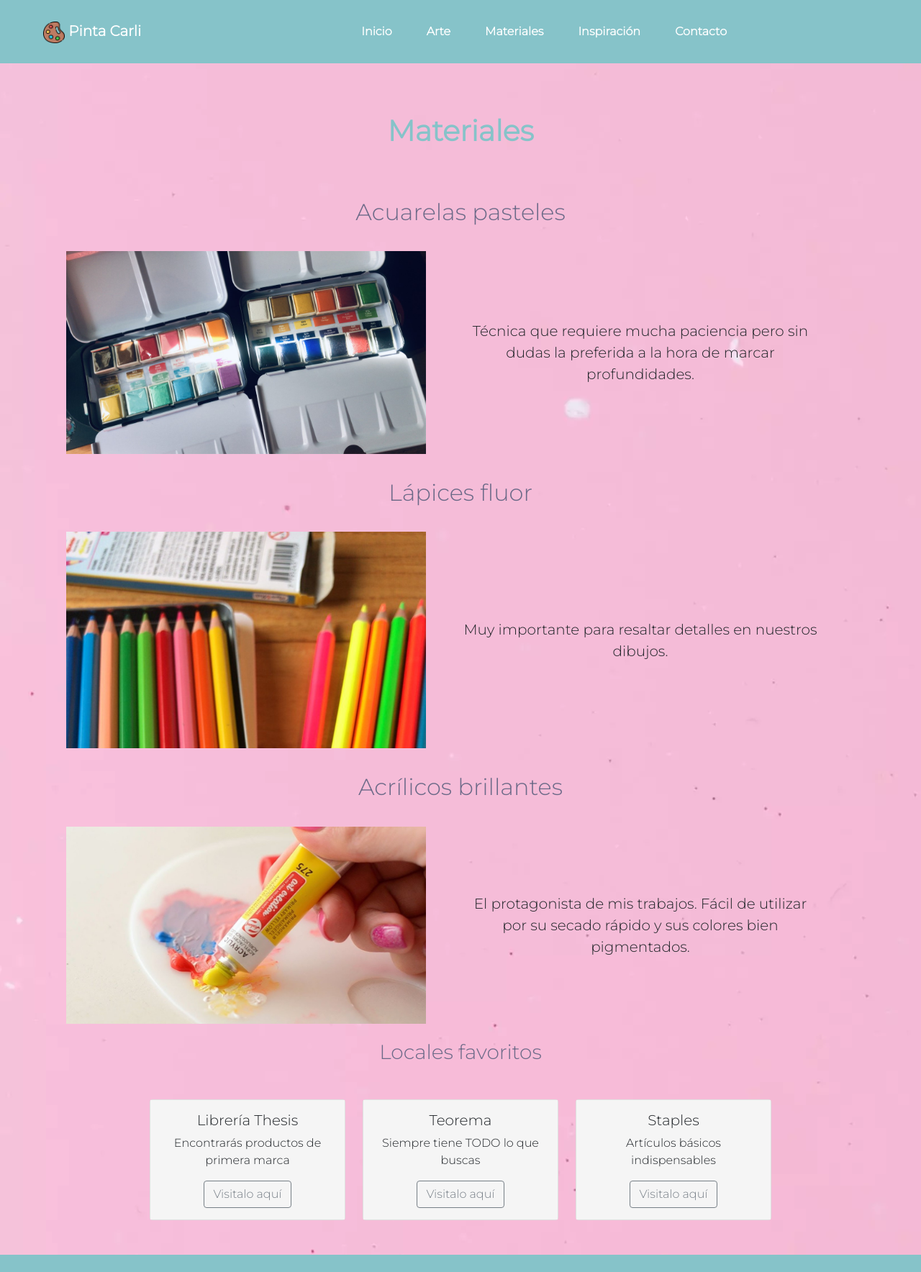
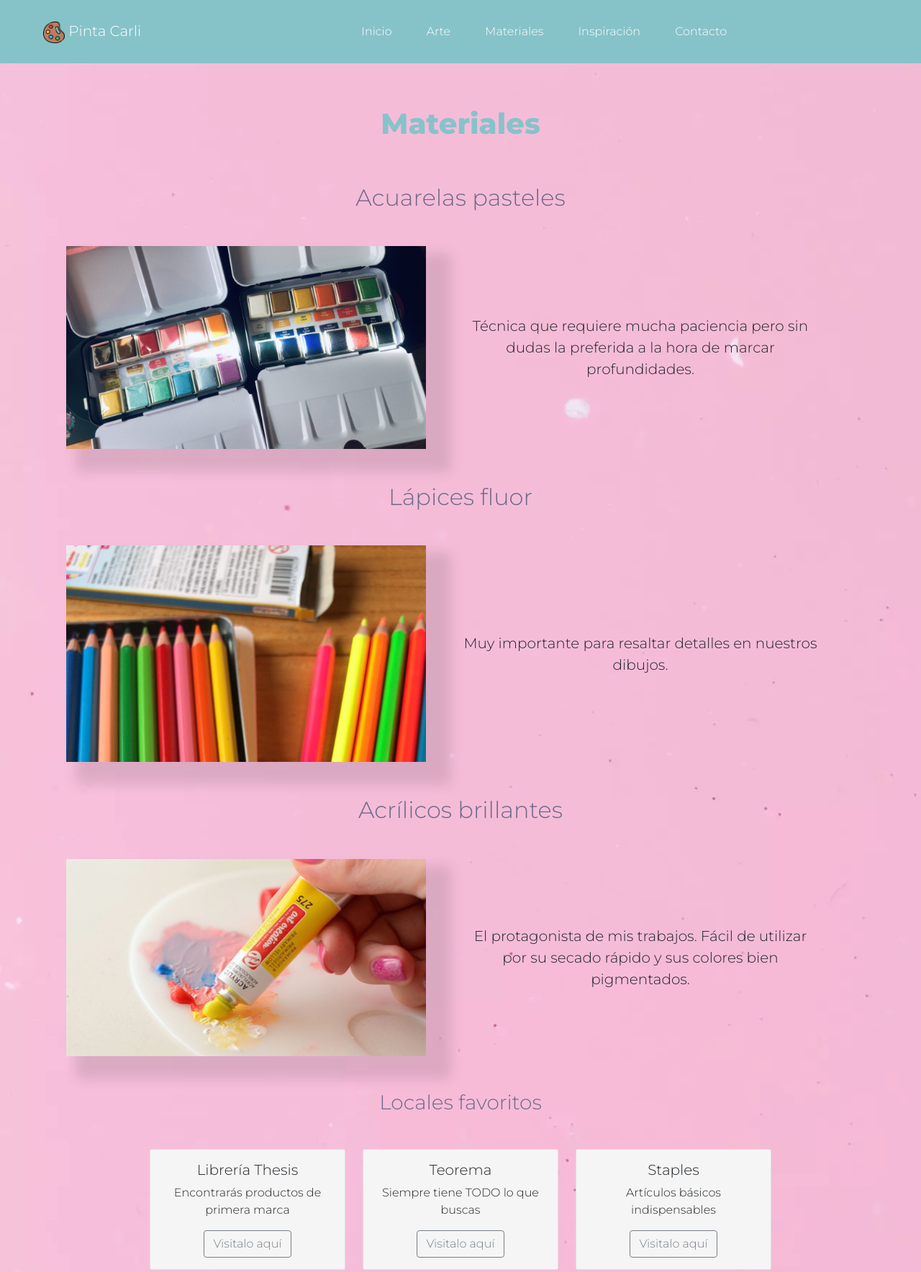
Before and after one commit to Carlapelli/proyecto-pintacarli, a website: page paginas/materiales.html in a window 1280 px wide. Shown: the top 1768 px of the page at 72% size. Drawn offline with nearby package versions, Linux system fonts and the light colour scheme.

Commit message:
correcciones entrega final

```diff
--- a/paginas/materiales.html
+++ b/paginas/materiales.html
@@ -8,6 +8,11 @@
     <link rel="stylesheet" href="https://cdnjs.cloudflare.com/ajax/libs/font-awesome/6.0.0-beta2/css/all.min.css"
         integrity="sha512-YWzhKL2whUzgiheMoBFwW8CKV4qpHQAEuvilg9FAn5VJUDwKZZxkJNuGM4XkWuk94WCrrwslk8yWNGmY1EduTA=="
         crossorigin="anonymous" referrerpolicy="no-referrer" />
+    <!-- Open Graph type -->
+    <meta property="og:title" content="Pinta Carli" />
+    <meta property="og:type" content="website" />
+    <meta property="og:image" content="imagenes/imagen6.jpg" />
+    <meta property="og:url" content="https://carlapelli.github.io/proyecto-pintacarli" />
     <!-- Favicon -->
     <link rel="shortcut icon" href="../imagenes/color-palette.png"/>
     <!-- Boostrap -->
@@ -26,7 +31,7 @@
     <div>
 <!------------- NAVEGADOR ----------->
         <header>
-            <nav class="navbar navbar-expand-lg navbar-light fw-bolder" style="background-color: #86c3c9">
+            <nav class="navbar navbar-expand-lg navbar-light" style="background-color: #86c3c9">
                 <div class="container-fluid">
                     <div>
                         <a class="navbar-brand m-5 text-white">
@@ -60,22 +65,22 @@
                     <section>
                         <div>
                             <h2>Acuarelas pasteles</h2>
-                            <div class="d-flex flex-wrap justify-content-center">
-                                <img class="img-fluid" width="500" src="../imagenes/materiales1.jpg" alt="acuarela">
+                            <div class="d-flex flex-wrap justify-content-center m-5">
+                                <img class="box img-fluid" width="500" src="../imagenes/materiales1.jpg" alt="acuarela">
                                 <p class="texto-materiales text-center align-self-center fs-5 m-5">Técnica que requiere mucha paciencia pero sin dudas la preferida a la hora de marcar profundidades.</p>
                             </div>
                         </div>
                         <div>
                             <h2>Lápices fluor</h2>
-                            <div class="d-flex flex-wrap justify-content-center">
-                                <img class="img-fluid" width="500" src="../imagenes/materiales2.jpg" alt="lapices">
+                            <div class="d-flex flex-wrap justify-content-center m-5">
+                                <img class="box img-fluid" width="500" src="../imagenes/materiales2.jpg" alt="lapices">
                                 <p class="texto-materiales text-center align-self-center fs-5 m-5">Muy importante para resaltar detalles en nuestros dibujos.</p>
                             </div>
                         </div>
                         <div>
                             <h2>Acrílicos brillantes</h2>
-                            <div class="d-flex flex-wrap justify-content-center">
-                                <img class="img-fluid" width="500" src="../imagenes/acrilicos.png" alt="acrilicos">
+                            <div class="d-flex flex-wrap justify-content-center m-5">
+                                <img class="box img-fluid" width="500" src="../imagenes/acrilicos.png" alt="acrilicos">
                                 <p class="texto-materiales text-center align-self-center fs-5 m-5">El protagonista de mis trabajos. Fácil de utilizar por su secado rápido y sus colores bien pigmentados.</p>
                             </div>
                         </div>
--- a/scss/base/root.scss
+++ b/scss/base/root.scss
@@ -1,7 +1,7 @@
 
 /* ============== BACKGROUND DE TODA LA WEB =============== */
 
-@import url('https://fonts.googleapis.com/css2?family=Montserrat:ital,wght@0,300;1,100;1,400;1,700&display=swap');
+@import url('https://fonts.googleapis.com/css2?family=Montserrat:ital,wght@0,300;0,800;1,100;1,400;1,700&display=swap');
 
 *{
     margin: 0;
@@ -21,7 +21,7 @@
     h#{$i}{
         font-weight: 700 / $i;
         text-align: center;
-        margin: 70px / $i;
+        margin: 60px / $i;
     }
 }
 
@@ -43,6 +43,7 @@ $titulos: (
     animation-name: button;
     animation-duration: 3s;
     animation-iteration-count: infinite;
+
 }
 
 @keyframes button{
@@ -53,3 +54,7 @@ $titulos: (
         opacity: 1;
     }
 }
+
+.box{
+    box-shadow: 24px 21px 17px 11px rgba(13,13,13,0.11);
+}
--- a/scss/componentes/footer.scss
+++ b/scss/componentes/footer.scss
@@ -7,7 +7,6 @@
 }
 
 footer {
-    font-weight: bolder;
     color: white;
     background-color: $background-color;
 
--- a/scss/componentes/main.scss
+++ b/scss/componentes/main.scss
@@ -29,6 +29,7 @@ form{
     text-align: left;
     background-color: $background-forms;
     border-radius: 15px;
+    text-align: center;
 
     width: 900px;
     margin: 0 10px;
@@ -68,7 +69,7 @@ form{
         transition: .5s ease;
         background-color: rgba(0, 0, 0, 0.5);
         .text {
-            color: whitesmoke;
+            color: $background-forms;
             font-size: 15px;
             position: absolute;
             top: 50%;
--- a/scss/componentes/mediaquery.scss
+++ b/scss/componentes/mediaquery.scss
@@ -10,7 +10,6 @@
 
     form{
         width: 90%;
-        text-align: center;
     }
 
     iframe{
--- a/scss/componentes/nav.scss
+++ b/scss/componentes/nav.scss
@@ -17,13 +17,15 @@ header {
             }
         }
         }
-        .navbar-nav a{
-            transition: all 1s;
+        .navbar-nav {
+
+            a{
+                transition: all 1s;
 
 
-        &:hover{
-            text-decoration: underline;
-        }
-
+                &:hover{
+                    text-decoration: underline;
+                }
+            }
         }
 }
```
Also changed, not shown: index.html (+6 -1 lines), paginas/arte.html (+6 -1 lines), paginas/contacto.html (+6 -1 lines), paginas/inspiracion.html (+12 -13 lines), README.md, css/pintacarli.css.
